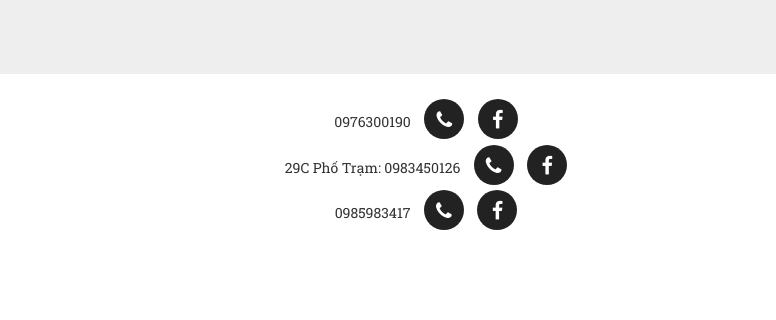
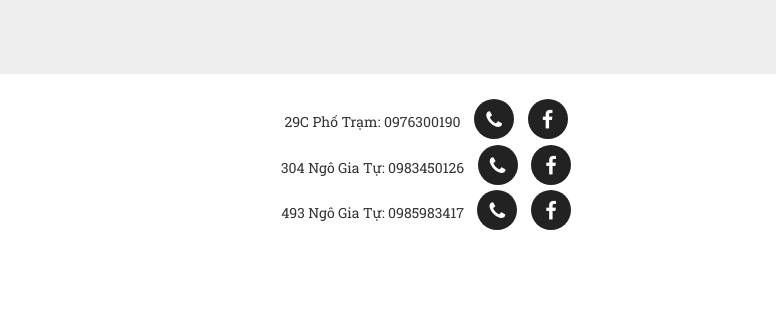
Before and after one commit to sattheptonghop/sattheptonghop2.github.io, a plain HTML site: page index.html in a window 1280 px wide. Shown: the part 1712-2032 px from the top of the page, 504-1280 px from the left. Drawn offline with nearby package versions, Linux system fonts and the light colour scheme; a web font is replaced by a local one.

Commit message:
Update index.html

```diff
--- a/index.html
+++ b/index.html
@@ -156,20 +156,20 @@
                 </div>
                 <div class="col-sm-6">
                     <ul class="list-inline social-buttons">
-			<li><p>0976300190</p></li>
+			<li><p>29C Phố Trạm: 0976300190</p></li>
                         <li><a href="tel:0976300190"><i class="fa fa-phone"></i></a></li>
 			<li><a href="https:\\m.me\100003163517414"><i class="fa fa-facebook"></i></a></li>
                     </ul>
                 </div>
                 <div class="col-sm-6">
                     <ul class="list-inline social-buttons">
-			<li><p>29C Phố Trạm: 0983450126</p></li>
+			<li><p>304 Ngô Gia Tự: 0983450126</p></li>
                         <li><a href="tel:0983450126"><i class="fa fa-phone"></i></a></li>
 			<li><a href="https:\\m.me\100009419456138"><i class="fa fa-facebook"></i></a></li>
                     </ul>
                     <ul class="list-inline social-buttons">
-			<li><p>0985983417</p></li>
-                        <li><a href="tel:493 Ngô Gia Tự: 0985983417"><i class="fa fa-phone"></i></a></li>
+			<li><p>493 Ngô Gia Tự: 0985983417</p></li>
+                        <li><a href="tel:0985983417"><i class="fa fa-phone"></i></a></li>
 			<li><a href="https:\\m.me\100006682030310"><i class="fa fa-facebook"></i></a></li>
                     </ul>
                 </div>
```
